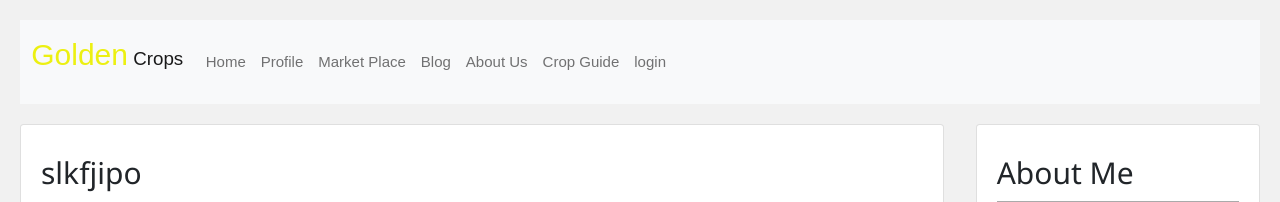
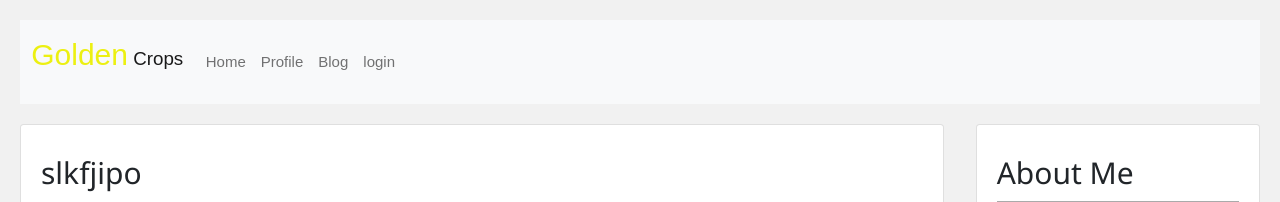
Before and after one commit to mahmud002/Unity_Travailler, a Django app: page /blog in a window 1280 px wide. Shown: the top 202 px of the page. Run offline with Django 3.2, Linux system fonts and the light colour scheme; data comes from the database, SQL or seed files in the repository.

Commit message:
update profile and blog

```diff
--- a/template/base.html
+++ b/template/base.html
@@ -35,19 +35,13 @@
               <a class="nav-link  {% block profileactive%}{% endblock profileactive%}" href="/profile">Profile</a>
             </li>
 
-             <li class="nav-item ">
-              <a class="nav-link {% block marketactive%}{% endblock marketactive%}" href="/market_place">Market Place</a>
-            </li>
+
 
             <li class="nav-item ">
               <a class="nav-link {% block blogactive%}{% endblock blogactive%}" href="/blog ">Blog</a>
             </li>
-            <li class="nav-item ">
-              <a class="nav-link {% block aboutactive%}{% endblock aboutactive%}" href="/about_us">About Us</a>
-            </li>
-             <li class="nav-item ">
-              <a class="nav-link {% block cropactive%}{% endblock cropactive%}" href="/crop_guide">Crop Guide</a>
-            </li>
+
+
 
 
 
```
